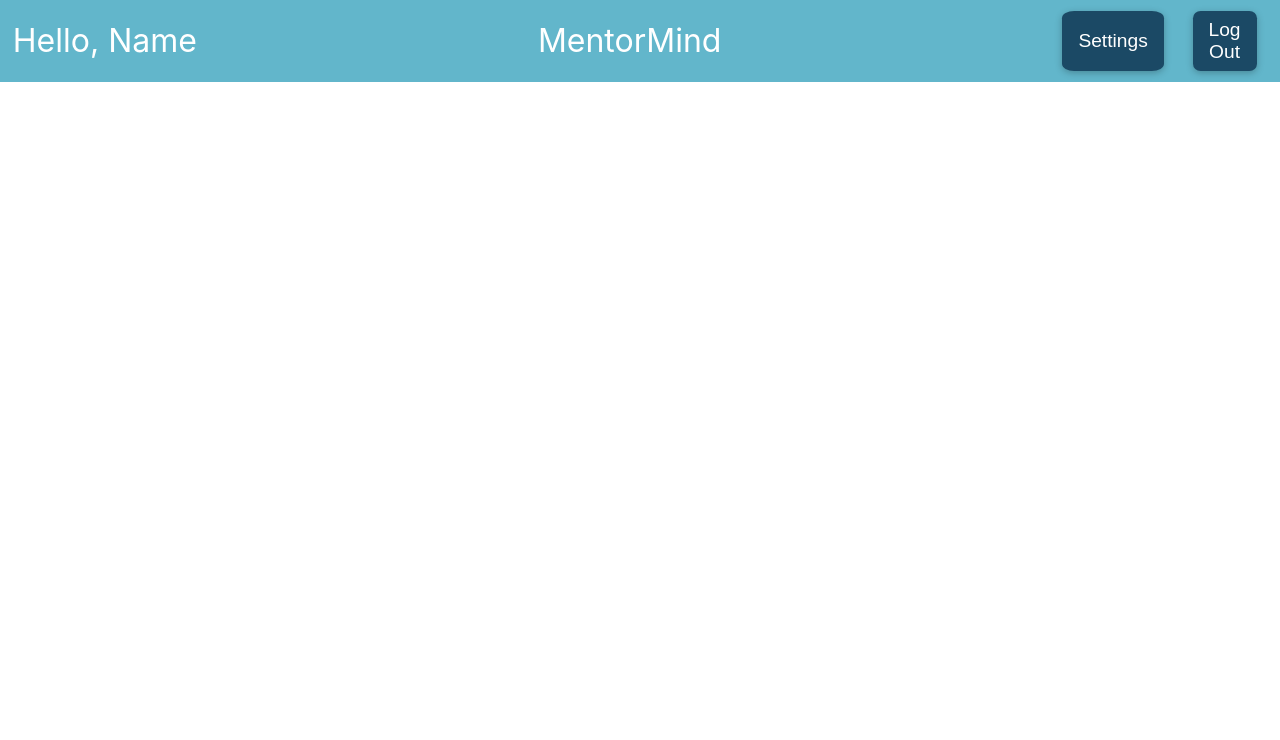
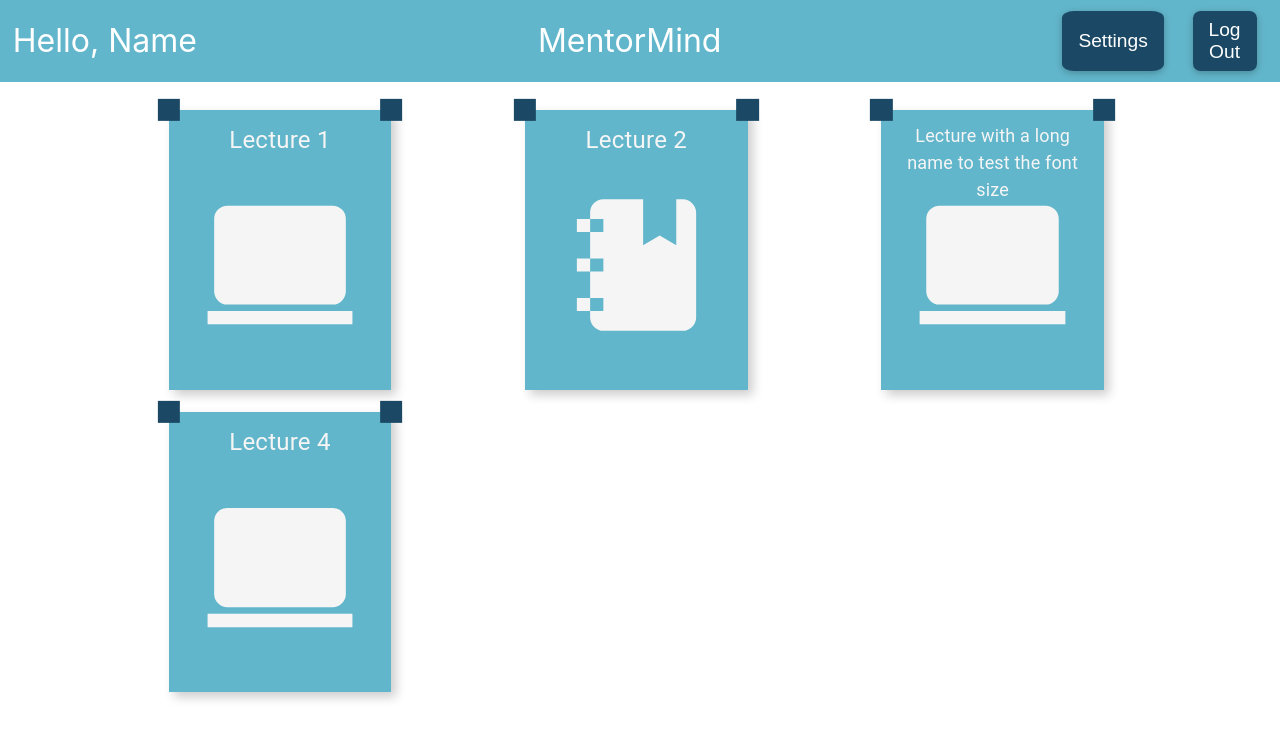
Before and after one commit to diss-mentor-mind/MentorMind, a React (Create React App) app in the folder mentor-mind-app/: page /lectures in a window 1280 px wide. Shown: the top 740 px of the page. Built offline with nearby package versions, Linux system fonts and the light colour scheme.

Commit message:
Add the lectures page

```diff
--- /dev/null
+++ b/mentor-mind-app/src/components/containers/LectureContainer.tsx
@@ -0,0 +1,68 @@
+import LectureInterface from "../../interfaces/LectureInterface";
+import { Stack, Typography, Box } from "@mui/material";
+import PinnedContainer from "./PinnedContainer";
+import ComputerIcon from "../../icons/computerIcon.svg";
+import NotebookIcon from "../../icons/notebookIcon.svg";
+import { FC } from "react";
+
+const LectureContainer: FC<LectureInterface> = (lecture: LectureInterface) => {
+  const handleClick = () => {
+    console.log(`Lecture ${lecture.id} clicked!`);
+  };
+
+  return (
+    <PinnedContainer width="100%" height="100%">
+      <Stack
+        direction="column"
+        onClick={handleClick}
+        sx={{
+          height: "100%",
+          width: "100%",
+          alignItems: "center",
+        }}
+      >
+        <Typography
+          sx={{
+            color: "var(--icon-primary-color)",
+            fontSize: `${lecture.name.length > 20 ? "large" : "x-large"}`, // Adjust the threshold as needed
+            textAlign: "center",
+            marginTop: "12px",
+            marginBottom: "9px",
+            height: "13%",
+            maxHeight: "13%",
+          }}
+        >
+          {lecture.name}
+        </Typography>
+        <Box
+          sx={{
+            height: "70%",
+            display: "flex",
+            justifyContent: "center",
+            alignItems: "center",
+            overflow: "hidden",
+          }}
+        >
+          {
+            // TODO: figure how to get the icon
+            (lecture?.id ?? 0) % 3 !== 1 ? (
+              <img
+                src={ComputerIcon}
+                alt={lecture.icon.toString()}
+                style={{ maxHeight: "90%", maxWidth: "90%" }}
+              />
+            ) : (
+              <img
+                src={NotebookIcon}
+                alt={lecture.icon.toString()}
+                style={{ maxHeight: "90%", maxWidth: "90%" }}
+              />
+            )
+          }
+        </Box>
+      </Stack>
+    </PinnedContainer>
+  );
+};
+
+export default LectureContainer;
--- a/mentor-mind-app/src/interfaces/LectureInterface.tsx
+++ b/mentor-mind-app/src/interfaces/LectureInterface.tsx
@@ -26,7 +26,7 @@ export const populatedLectures: LectureInterface[] = [
   },
   {
     id: 2,
-    name: "Lecture 3",
+    name: "Lecture with a long name to test the font size",
     icon: "icon3",
     author: populatedAuthor,
     materials: populatedMaterials,
--- /dev/null
+++ b/mentor-mind-app/src/pages/LecturePage.tsx
@@ -0,0 +1,38 @@
+import { Grid } from "@mui/material";
+import LectureInterface, {
+  populatedLectures,
+} from "../interfaces/LectureInterface";
+import LectureContainer from "../components/containers/LectureContainer";
+
+const LecturePage = () => {
+  const lectures: LectureInterface[] = populatedLectures;
+
+  return (
+    <Grid
+      sx={{
+        marginTop: "2%",
+        marginLeft: "13%", // Center horizontally
+        display: "flex",
+        flexDirection: "row",
+        flexWrap: "wrap",
+        alignContent: "flex-start",
+      }}
+    >
+      {lectures.map((lecture, index) => (
+        <Grid
+          key={index}
+          sx={{
+            width: "20%",
+            height: "280px",
+            marginBottom: "2%",
+            ...(index % 3 !== 2 && { marginRight: "12%" }), // Apply right margin except for the last item in each row
+          }}
+        >
+          <LectureContainer {...lecture} />
+        </Grid>
+      ))}
+    </Grid>
+  );
+};
+
+export default LecturePage;
--- a/mentor-mind-app/src/routes/AppRoutes.jsx
+++ b/mentor-mind-app/src/routes/AppRoutes.jsx
@@ -5,6 +5,7 @@ import Course from "../pages/Course";
 import SettingsPage from "../pages/SettingsPage";
 import LogInRegister from "../pages/LogInRegister";
 import CoursePage from "../pages/CoursesPage";
+import LecturePage from "../pages/LecturePage";
 
 export default function AppRouter() {
   return (
@@ -12,6 +13,7 @@ export default function AppRouter() {
       <Route path="/" element={<MainPage />} />
       <Route path="/course" element={<Course />} />
       <Route path="/courses" element={<CoursePage />} />
+      <Route path="/lectures" element={<LecturePage />} />
       <Route path="/log-in" element={<LogInRegister />} />
       <Route path="/settings" element={<SettingsPage />} />
     </Routes>
```
